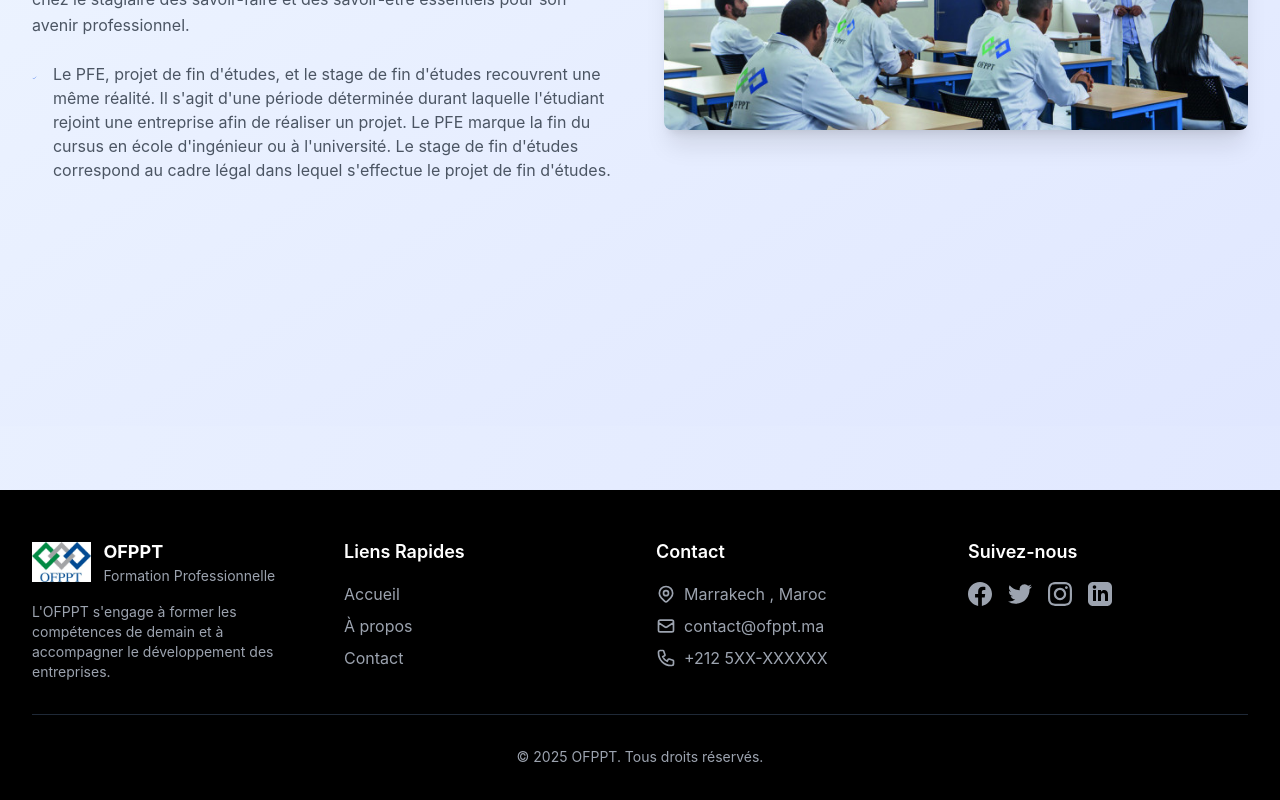
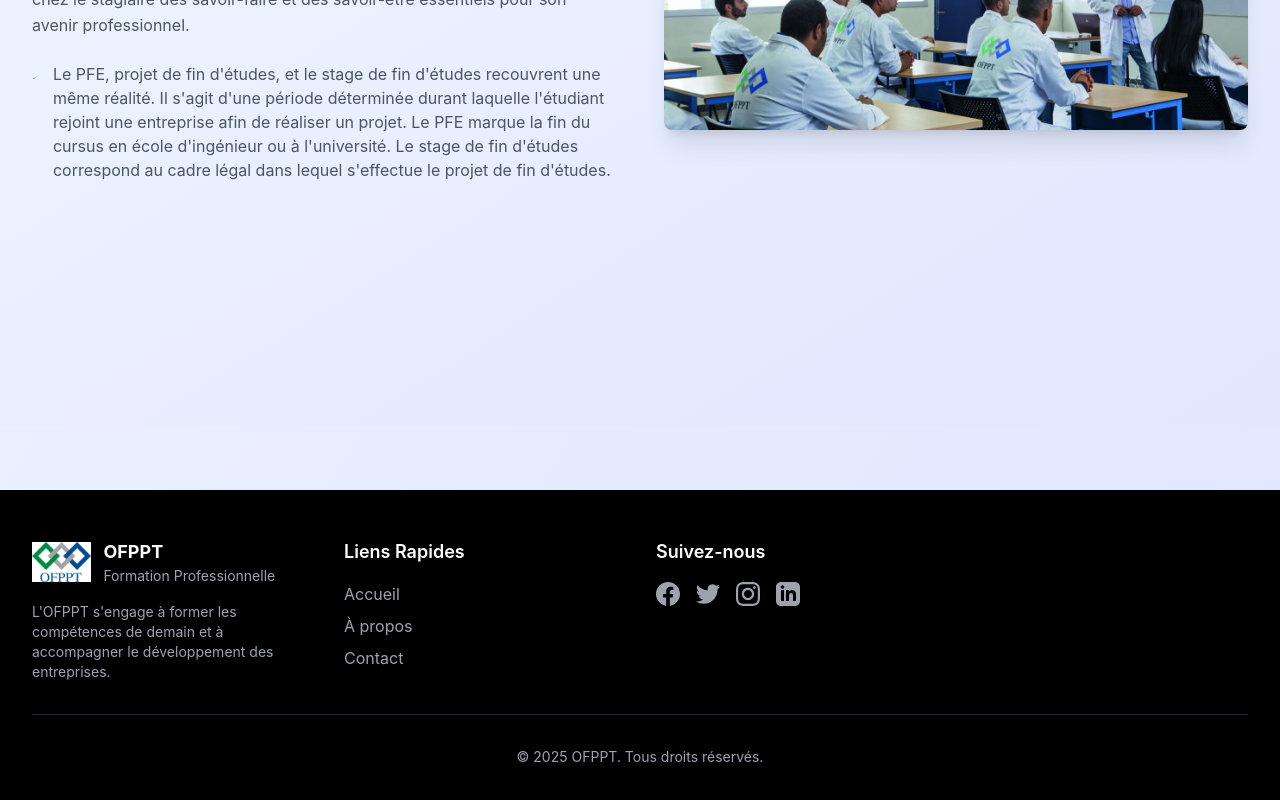
Before and after one commit to yassinehmza/MON-PFF, a React (Create React App) app in the folder gestion-stages-frontend/: page / in a window 1280 px wide. Shown: the part 1402-2202 px from the top of the page. Built offline with nearby package versions, Linux system fonts and the light colour scheme.

Commit message:
derniere version pour aujourdhui

```diff
--- a/gestion-stages-frontend/src/components/Footer.js
+++ b/gestion-stages-frontend/src/components/Footer.js
@@ -1,5 +1,4 @@
 import React from 'react';
-import { Link } from 'react-router-dom';
 import logoOFPPT from '../assets/logo-ofppt.png';
 
 function Footer() {
@@ -26,48 +25,33 @@ function Footer() {
             <h3 className="text-lg font-semibold text-white mb-4">Liens Rapides</h3>
             <ul className="space-y-2">
               <li>
-                <Link to="/" className="text-gray-400 hover:text-white transition-colors">
+                <button
+                  onClick={() => document.getElementById('home').scrollIntoView({ behavior: 'smooth' })}
+                  className="text-gray-400 hover:text-white transition-colors cursor-pointer"
+                >
                   Accueil
-                </Link>
+                </button>
               </li>
               <li>
-                <Link to="/apropos" className="text-gray-400 hover:text-white transition-colors">
+                <button
+                  onClick={() => document.getElementById('about').scrollIntoView({ behavior: 'smooth' })}
+                  className="text-gray-400 hover:text-white transition-colors cursor-pointer"
+                >
                   À propos
-                </Link>
+                </button>
               </li>
               <li>
-                <Link to="/contact" className="text-gray-400 hover:text-white transition-colors">
+                <button
+                  onClick={() => document.getElementById('contact').scrollIntoView({ behavior: 'smooth' })}
+                  className="text-gray-400 hover:text-white transition-colors cursor-pointer"
+                >
                   Contact
-                </Link>
+                </button>
               </li>
             </ul>
           </div>
 
-          {/* Section Contact */}
-          <div className="col-span-1">
-            <h3 className="text-lg font-semibold text-white mb-4">Contact</h3>
-            <ul className="space-y-2 text-gray-400">
-              <li className="flex items-center space-x-2">
-                <svg xmlns="http://www.w3.org/2000/svg" className="h-5 w-5" fill="none" viewBox="0 0 24 24" stroke="currentColor">
-                  <path strokeLinecap="round" strokeLinejoin="round" strokeWidth={2} d="M17.657 16.657L13.414 20.9a1.998 1.998 0 01-2.827 0l-4.244-4.243a8 8 0 1111.314 0z" />
-                  <path strokeLinecap="round" strokeLinejoin="round" strokeWidth={2} d="M15 11a3 3 0 11-6 0 3 3 0 016 0z" />
-                </svg>
-                <span>Marrakech , Maroc</span>
-              </li>
-              <li className="flex items-center space-x-2">
-                <svg xmlns="http://www.w3.org/2000/svg" className="h-5 w-5" fill="none" viewBox="0 0 24 24" stroke="currentColor">
-                  <path strokeLinecap="round" strokeLinejoin="round" strokeWidth={2} d="M3 8l7.89 5.26a2 2 0 002.22 0L21 8M5 19h14a2 2 0 002-2V7a2 2 0 00-2-2H5a2 2 0 00-2 2v10a2 2 0 002 2z" />
-                </svg>
-                <span>contact@ofppt.ma</span>
-              </li>
-              <li className="flex items-center space-x-2">
-                <svg xmlns="http://www.w3.org/2000/svg" className="h-5 w-5" fill="none" viewBox="0 0 24 24" stroke="currentColor">
-                  <path strokeLinecap="round" strokeLinejoin="round" strokeWidth={2} d="M3 5a2 2 0 012-2h3.28a1 1 0 01.948.684l1.498 4.493a1 1 0 01-.502 1.21l-2.257 1.13a11.042 11.042 0 005.516 5.516l1.13-2.257a1 1 0 011.21-.502l4.493 1.498a1 1 0 01.684.949V19a2 2 0 01-2 2h-1C9.716 21 3 14.284 3 6V5z" />
-                </svg>
-                <span>+212 5XX-XXXXXX</span>
-              </li>
-            </ul>
-          </div>
+
 
           {/* Section Réseaux Sociaux */}
           <div className="col-span-1">
--- a/gestion-stages-frontend/src/components/Home.js
+++ b/gestion-stages-frontend/src/components/Home.js
@@ -4,14 +4,15 @@ import logoOFPPT from '../assets/logo-ofppt.png';
 import illustration from '../assets/illustration.svg';
 import Footer from './Footer';
 import About from './About';
-
 function Home() {
   const loginSectionRef = useRef(null);
   const homeRef = useRef(null);
   const aboutRef = useRef(null);
 
   const scrollToSection = (ref) => {
-    ref.current?.scrollIntoView({ behavior: 'smooth' });
+    if (ref && ref.current) {
+      ref.current.scrollIntoView({ behavior: 'smooth' });
+    }
   };
 
   return (
@@ -33,7 +34,7 @@ function Home() {
             <div className="flex items-center space-x-8">
               <button onClick={() => scrollToSection(homeRef)} className="text-gray-600 hover:text-gray-900 transition-colors">Home</button>
               <button onClick={() => scrollToSection(aboutRef)} className="text-gray-600 hover:text-gray-900 transition-colors">À propos</button>
-              <Link to="/contact" className="text-gray-600 hover:text-gray-900 transition-colors">Contact</Link>
+
               <button
                 onClick={() => scrollToSection(loginSectionRef)}
                 className="px-4 py-2 bg-blue-600 text-white rounded-lg hover:bg-blue-700 transition-colors"
@@ -45,7 +46,7 @@ function Home() {
         </div>
       </header>
 
-      <main ref={homeRef} className="pt-28 flex flex-col items-center justify-center p-6 min-h-screen">
+      <main id="home" ref={homeRef} className="pt-28 flex flex-col items-center justify-center p-6 min-h-screen">
         <div className="flex flex-col md:flex-row items-center justify-between w-full max-w-7xl mx-auto mb-16 px-4">
           <div className="w-full md:w-1/2 text-left md:pr-12 mb-8 md:mb-0">
             <h1 className="text-6xl font-black bg-gradient-to-r from-purple-600 via-indigo-600 to-blue-500 bg-clip-text text-transparent mb-8 leading-tight animate-fade-in tracking-tight">
@@ -269,9 +270,12 @@ function Home() {
         </div>
       </main>
 
-      <div ref={aboutRef}>
+      <div id="about" ref={aboutRef}>
         <About />
       </div>
+
+
+
       <Footer />
     </div>
   );
```
